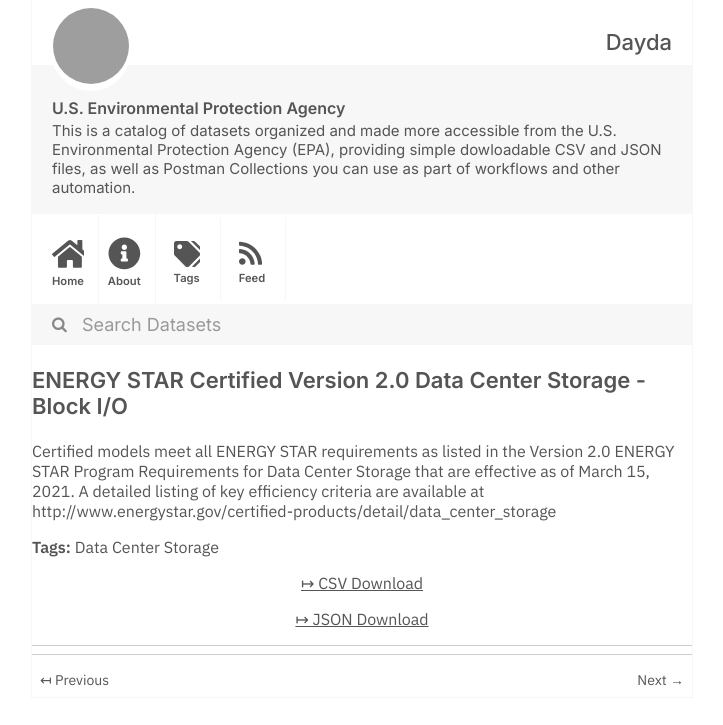
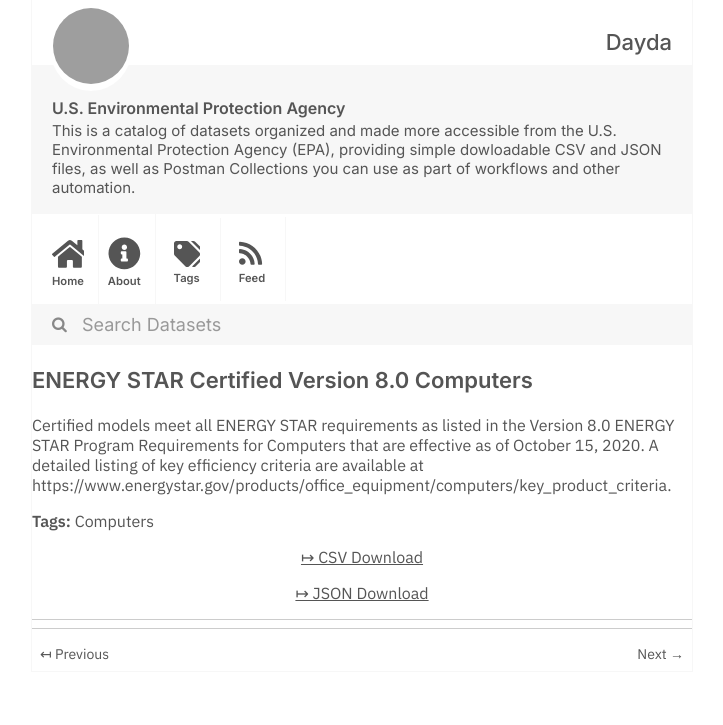
Before and after one commit to dayda-entities/us-environmental-protection-agency, a Jekyll site: the page built from _posts/2020-11-12-energy-star-certified-version-.md, in a window 1280 px wide, cut to the strip 0-725 px from the top of the page. Shown: the whole strip, without its empty margins (278-1001 px from the left). Built offline with Jekyll 4.4.1, drawn with Linux system fonts in a browser that asks for light colours; grey boxes are pictures that could not be loaded.

Commit message:
Publish Data

```diff
--- a/_posts/2020-11-12-energy-star-certified-version-.md
+++ b/_posts/2020-11-12-energy-star-certified-version-.md
@@ -1,15 +1,15 @@
 ---
-title: ENERGY STAR Certified Version 2.0 Data Center Storage - Block I/O
-created: '2020-11-12T14:52:06.922908'
-modified: '2021-05-01T05:48:34.577474'
+title: ENERGY STAR Certified Version 8.0  Computers
+created: '2020-11-12T14:52:25.228969'
+modified: '2021-05-15T10:45:56.737433'
 state: active
 type: dataset
 tags:
-  - Data Center Storage
+  - Computers
 groups: []
-csv_url: 'https://data.energystar.gov/api/views/3uec-2gqf/rows.csv?accessType=DOWNLOAD'
-json_url: 'https://data.energystar.gov/api/views/3uec-2gqf/rows.json?accessType=DOWNLOAD'
+csv_url: 'https://data.energystar.gov/api/views/j7nq-iepp/rows.csv?accessType=DOWNLOAD'
+json_url: 'https://data.energystar.gov/api/views/j7nq-iepp/rows.json?accessType=DOWNLOAD'
 layout: post
 
 ---
-Certified models meet all ENERGY STAR requirements as listed in the Version 2.0 ENERGY STAR Program Requirements for Data Center Storage that are effective as of March 15, 2021. A detailed listing of key efficiency criteria are available at http://www.energystar.gov/certified-products/detail/data_center_storage
+Certified models meet all ENERGY STAR requirements as listed in the Version 8.0 ENERGY STAR Program Requirements for Computers that are effective as of October 15, 2020. A detailed listing of key efficiency criteria are available at https://www.energystar.gov/products/office_equipment/computers/key_product_criteria.
```
